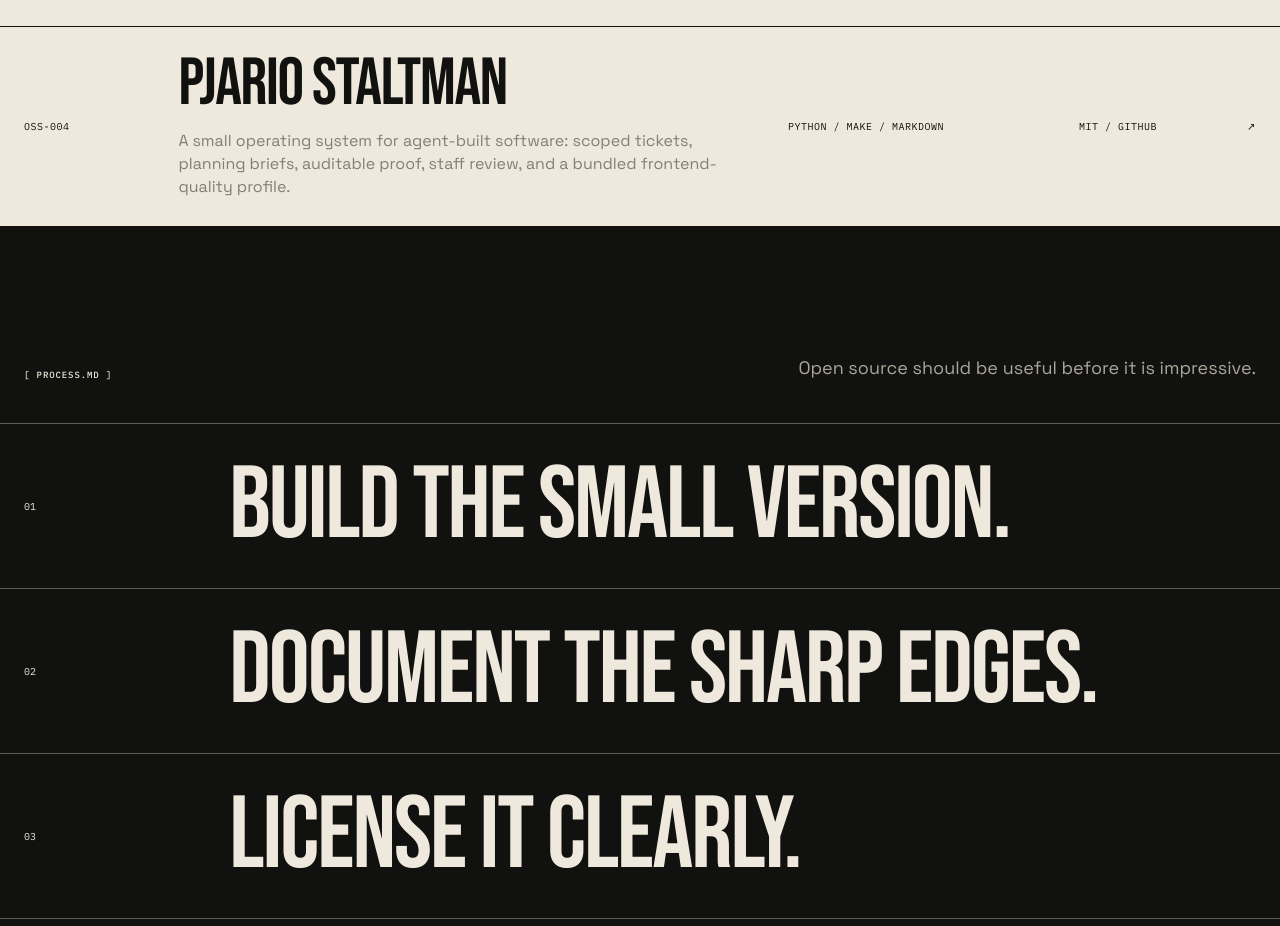
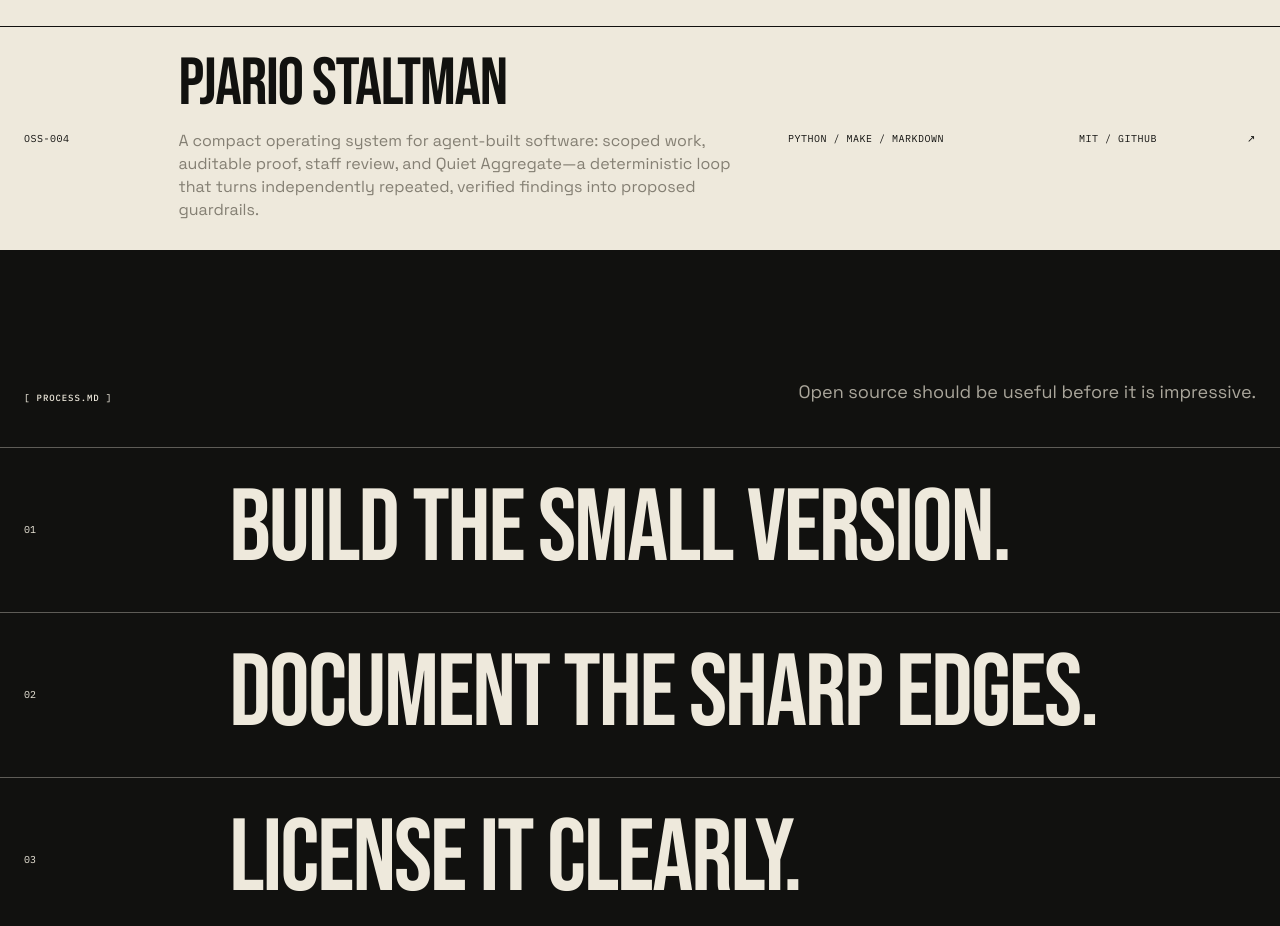
Before and after one commit to ChristFollower873461/basementboys-site, a Next.js app: page / in a window 1280 px wide. Shown: the part 2620-3546 px from the top of the page. Built offline with nearby package versions, Linux system fonts and the light colour scheme.

Commit message:
Highlight Quiet Aggregate on Basement Boys (#4)
Co-authored-by: Phil Standley <philstand@Phils-MacBook-Air.local>

```diff
--- a/app/page.tsx
+++ b/app/page.tsx
@@ -32,7 +32,7 @@ const projects = [
     type: "Python / Make / Markdown",
     status: "MIT",
     sourceHref: "https://github.com/ChristFollower873461/pjario-staltman",
-    copy: "A small operating system for agent-built software: scoped tickets, planning briefs, auditable proof, staff review, and a bundled frontend-quality profile.",
+    copy: "A compact operating system for agent-built software: scoped work, auditable proof, staff review, and Quiet Aggregate—a deterministic loop that turns independently repeated, verified findings into proposed guardrails.",
   },
 ];
 
```
Also changed, not shown: 1 other file (tests, documents, lock files or other folders).
